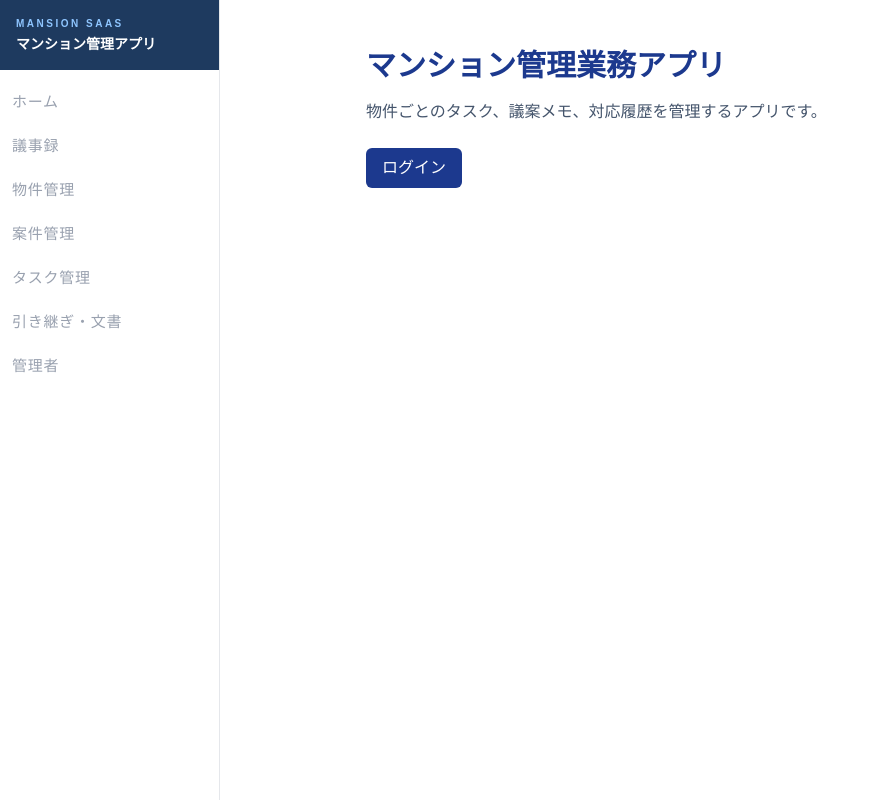
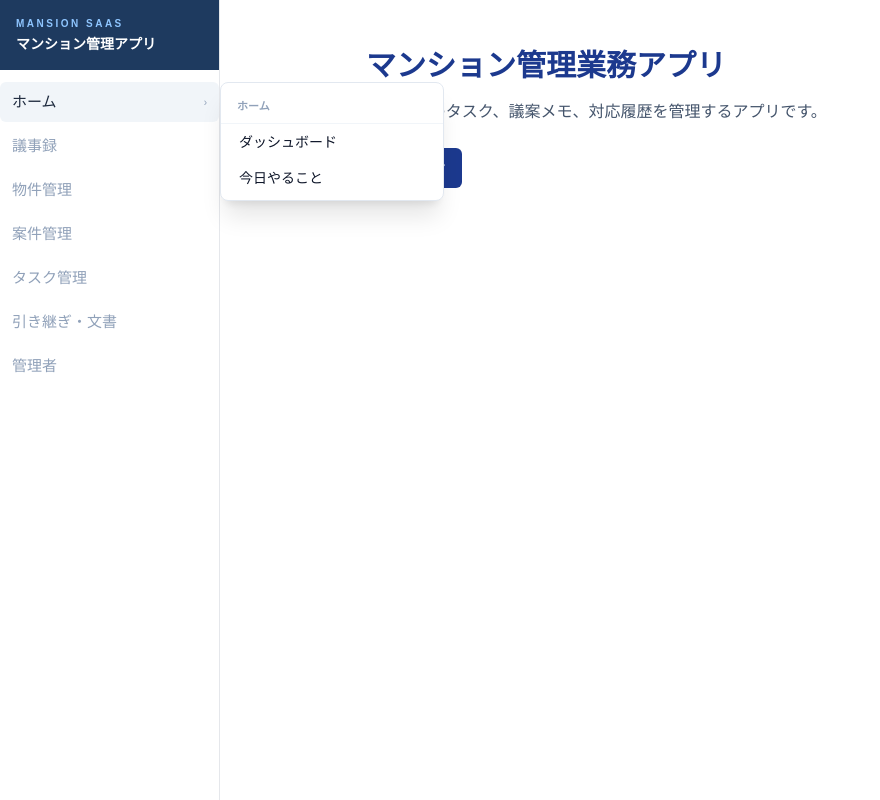
Before and after one commit to hide818/mansion-app, a Next.js app: page / in a window 1280 px wide. Both pictures are taken after a click on the button "ホーム". Shown: the whole page, without its empty margins (0-880 px from the left). Built offline with nearby package versions, Linux system fonts and the light colour scheme.

Commit message:
style: improve sidebar flyout interaction

```diff
--- a/app/components/SidebarClient.tsx
+++ b/app/components/SidebarClient.tsx
@@ -50,11 +50,16 @@ export default function SidebarClient({ menuGroups }: SidebarClientProps) {
     setOpenMap((prev) => ({ ...prev, [label]: !prev[label] }))
   }
 
-  // ── デスクトップ用ホバーフライアウト state ──────────────────────
+  // ── デスクトップ用フライアウト state ────────────────────────────
+  // hoveredLabel / hoverY : マウスオーバー中のグループ（離れたらクリア）
+  // pinnedLabel / pinnedY : クリック固定中のグループ（クリックするまで維持）
   const [hoveredLabel, setHoveredLabel] = useState<string | null>(null)
-  const [flyoutY, setFlyoutY] = useState(0)
+  const [hoverY, setHoverY] = useState(0)
+  const [pinnedLabel, setPinnedLabel] = useState<string | null>(null)
+  const [pinnedY, setPinnedY] = useState(0)
   const closeTimer = useRef<ReturnType<typeof setTimeout> | null>(null)
 
+  // scheduleClose は hoveredLabel だけをクリア。pinnedLabel は維持する。
   function scheduleClose() {
     closeTimer.current = setTimeout(() => setHoveredLabel(null), 150)
   }
@@ -69,12 +74,35 @@ export default function SidebarClient({ menuGroups }: SidebarClientProps) {
   function handleGroupEnter(label: string, el: HTMLDivElement) {
     cancelClose()
     const rect = el.getBoundingClientRect()
-    setFlyoutY(rect.top)
+    setHoverY(rect.top)
     setHoveredLabel(label)
   }
 
-  const activeGroup = menuGroups.find((g) => g.label === hoveredLabel) ?? null
-  const flyoutVisible = Boolean(hoveredLabel && activeGroup?.children?.length)
+  function handleGroupClick(label: string, el: HTMLButtonElement) {
+    if (pinnedLabel === label) {
+      // 同じグループを再クリック → 固定解除
+      setPinnedLabel(null)
+      setPinnedY(0)
+    } else {
+      // 別グループ or 未固定 → 固定
+      const rect = el.getBoundingClientRect()
+      setPinnedLabel(label)
+      setPinnedY(rect.top)
+    }
+  }
+
+  // フライアウトに表示する内容と位置
+  // ホバーが優先。ホバーが外れたら固定グループに戻る。
+  const displayLabel = hoveredLabel ?? pinnedLabel
+  const displayY = hoveredLabel !== null ? hoverY : pinnedY
+  const activeGroup = menuGroups.find((g) => g.label === displayLabel) ?? null
+  const flyoutVisible = Boolean(displayLabel && activeGroup?.children?.length)
+
+  function handleFlyoutLinkClick() {
+    setHoveredLabel(null)
+    setPinnedLabel(null)
+    setPinnedY(0)
+  }
 
   return (
     <>
@@ -98,6 +126,7 @@ export default function SidebarClient({ menuGroups }: SidebarClientProps) {
             const hasChildren = Boolean(group.children?.length)
             const isOpen = openMap[group.label]
             const isHovered = hoveredLabel === group.label
+            const isPinned = pinnedLabel === group.label
 
             return (
               <div
@@ -112,21 +141,35 @@ export default function SidebarClient({ menuGroups }: SidebarClientProps) {
               >
                 <button
                   type="button"
-                  onClick={() => hasChildren && toggleGroup(group.label)}
+                  onClick={(e) => {
+                    if (!hasChildren) return
+                    toggleGroup(group.label)          // モバイルアコーディオン
+                    handleGroupClick(group.label, e.currentTarget) // デスクトップ固定
+                  }}
                   className={`flex min-h-10 w-full items-center justify-between rounded-md px-3 py-2 text-left transition-colors duration-100 ${
-                    isHovered ? 'bg-slate-100' : 'hover:bg-slate-50'
+                    isPinned
+                      ? 'bg-slate-100'
+                      : isHovered
+                      ? 'bg-slate-50'
+                      : 'hover:bg-slate-50'
                   }`}
                 >
                   <span
-                    className={`text-[15px] font-medium uppercase tracking-wider transition-colors duration-100 ${
-                      isHovered ? 'text-slate-700' : 'text-gray-400'
+                    className={`text-[15px] font-medium transition-colors duration-100 ${
+                      isPinned || isHovered ? 'text-slate-800' : 'text-slate-400'
                     }`}
                   >
                     {group.label}
                   </span>
-                  {/* アコーディオン矢印：デスクトップ(lg)では非表示 */}
-                  {hasChildren && (
-                    <span className="text-[9px] text-gray-400 lg:hidden">
+
+                  {/* 固定中インジケーター（デスクトップのみ） */}
+                  {isPinned && (
+                    <span className="hidden text-[10px] text-slate-400 lg:block">›</span>
+                  )}
+
+                  {/* アコーディオン矢印（モバイルのみ） */}
+                  {hasChildren && !isPinned && (
+                    <span className="text-[9px] text-slate-300 lg:hidden">
                       {isOpen ? '▲' : '▼'}
                     </span>
                   )}
@@ -159,33 +202,40 @@ export default function SidebarClient({ menuGroups }: SidebarClientProps) {
         </nav>
       </div>
 
-      {/* ── デスクトップ用ホバーフライアウト（lg以上で表示） ── */}
+      {/* ── デスクトップ用フライアウト（lg以上で表示） ── */}
       {/*
         position: fixed で親の overflow-y-auto に影響されず viewport 基準で配置。
-        常に DOM にマウントし opacity/translate で show/hide することで
-        exit アニメーションも自然に動作する。
+        transition-opacity のみ使用することで、pinnedY → hoverY 間のポジション
+        変化がアニメーションせず自然に切り替わる。
       */}
       <div
         style={{
-          top: flyoutY,
+          top: displayY,
           left: SIDEBAR_WIDTH,
-          maxHeight: `calc(100vh - ${flyoutY}px - 12px)`,
+          maxHeight: `calc(100vh - ${displayY}px - 12px)`,
         }}
-        className={`fixed z-50 hidden w-56 overflow-y-auto rounded-lg border border-slate-200 bg-white py-1 shadow-xl transition-all duration-150 ease-out lg:block ${
+        className={`fixed z-50 hidden w-56 overflow-y-auto rounded-lg border border-slate-200 bg-white py-1 shadow-xl transition-opacity duration-150 ease-out lg:block ${
           flyoutVisible
-            ? 'translate-x-0 opacity-100'
-            : 'pointer-events-none translate-x-2 opacity-0'
+            ? 'opacity-100'
+            : 'pointer-events-none opacity-0'
         }`}
         onMouseEnter={cancelClose}
         onMouseLeave={scheduleClose}
       >
+        {/* 固定中はグループ名をヘッダーとして表示 */}
+        {pinnedLabel && pinnedLabel === displayLabel && (
+          <div className="border-b border-slate-100 px-4 py-1.5">
+            <span className="text-[11px] font-semibold text-slate-400">{pinnedLabel}</span>
+          </div>
+        )}
+
         {activeGroup?.children?.map((child) => {
           const active = isChildActive(pathname, child.href)
           return (
             <Link
               key={child.href}
               href={child.href}
-              onClick={() => setHoveredLabel(null)}
+              onClick={handleFlyoutLinkClick}
               className={`flex min-h-9 w-full items-center whitespace-nowrap rounded-md border-l-2 px-4 py-1.5 text-sm font-medium leading-snug transition-colors ${
                 active
                   ? 'border-blue-600 bg-blue-50 text-blue-700'
```
